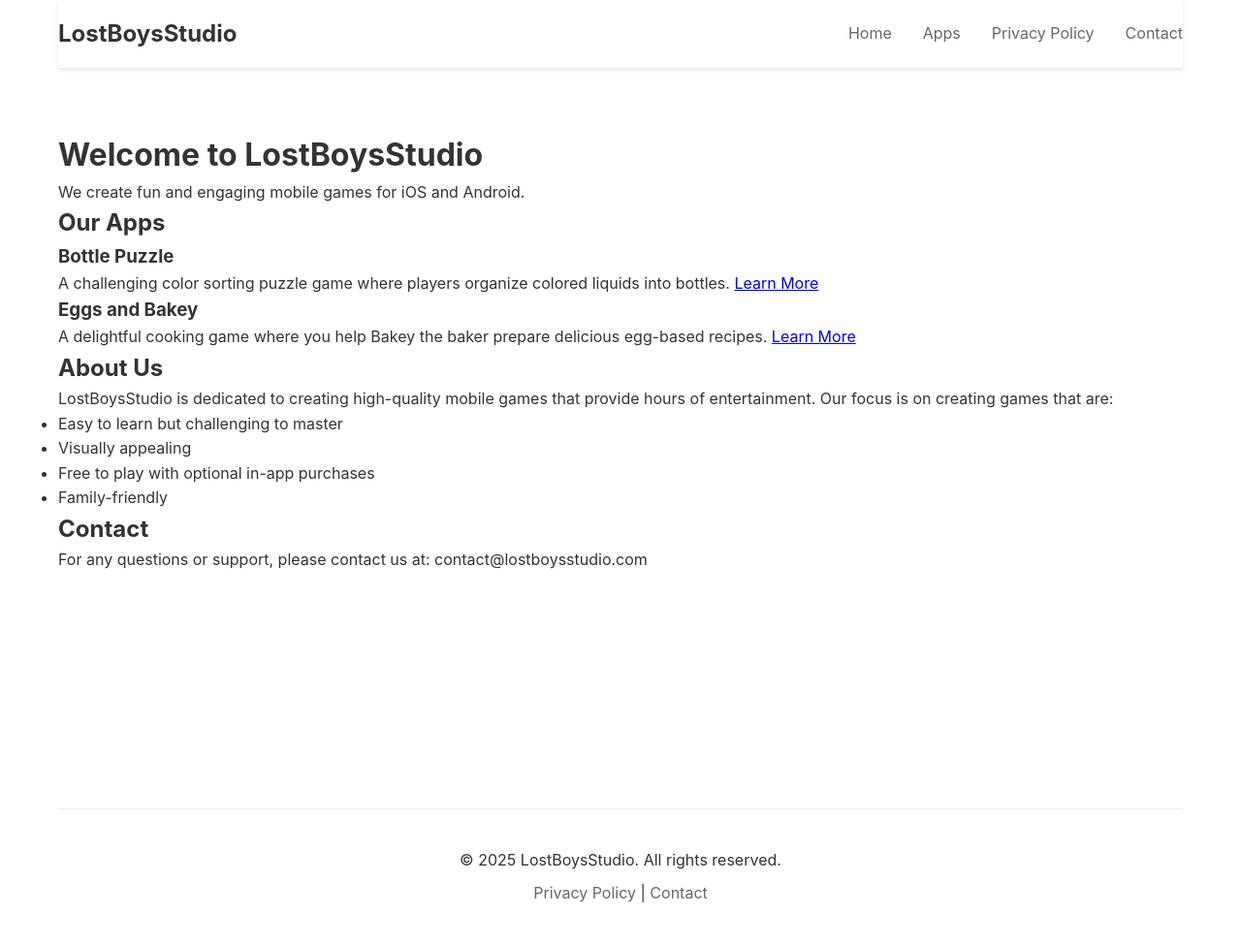
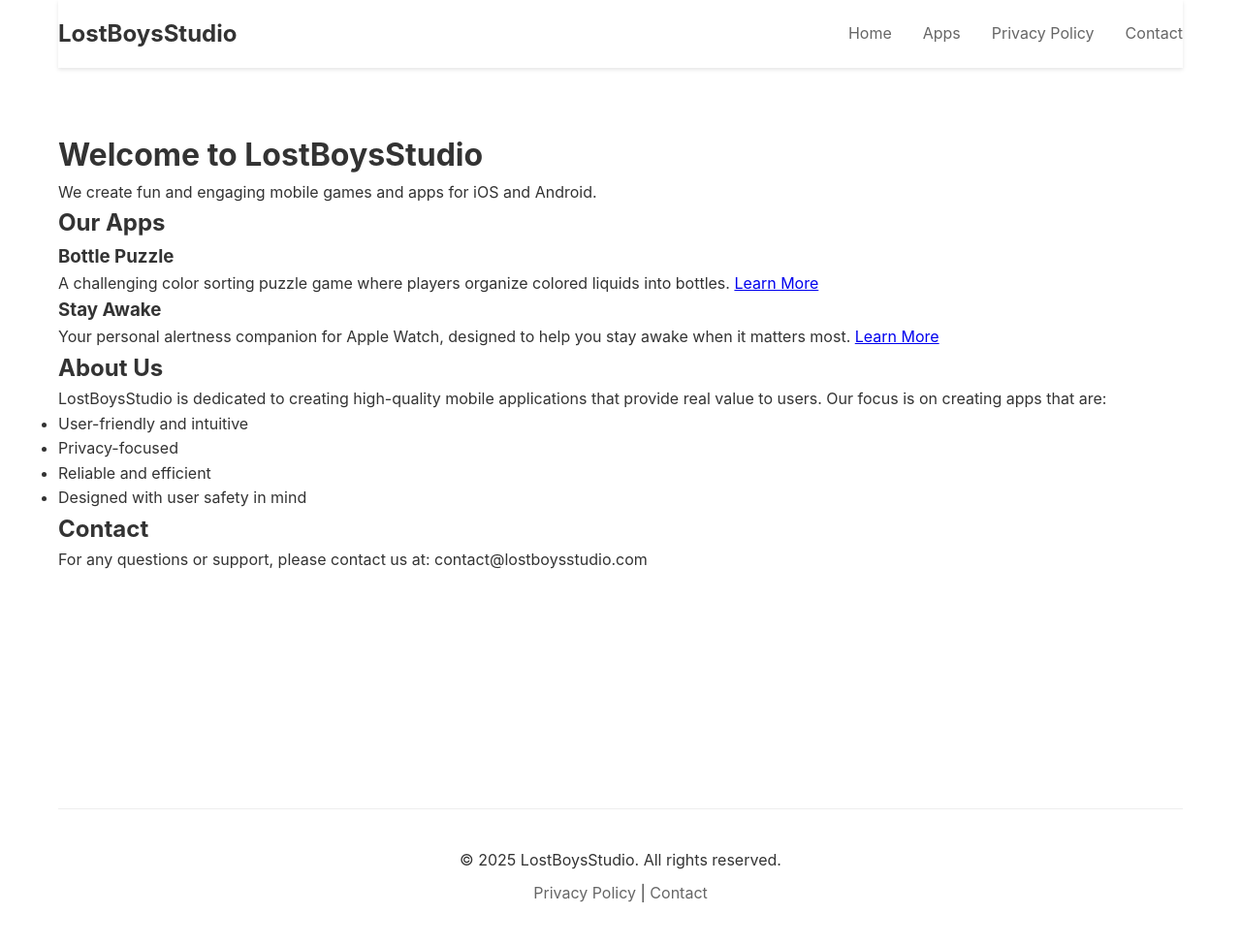
Before and after one commit to LostBoysStudio/lostboysstudio.github.io, a Jekyll site: the page built from index.md, in a window 1280 px wide. Shown: the whole page at 97% size. Built offline with Jekyll 4.4.1, drawn with Linux system fonts in a browser that asks for light colours.

Commit message:
Update website with Stay Awake app and remove Eggs and Bakey

```diff
--- a/index.md
+++ b/index.md
@@ -5,7 +5,7 @@ title: Home
 
 # Welcome to LostBoysStudio
 
-We create fun and engaging mobile games for iOS and Android.
+We create fun and engaging mobile games and apps for iOS and Android.
 
 ## Our Apps
 
@@ -13,17 +13,17 @@ We create fun and engaging mobile games for iOS and Android.
 A challenging color sorting puzzle game where players organize colored liquids into bottles.
 [Learn More](/apps/bottle-puzzle/)
 
-### Eggs and Bakey
-A delightful cooking game where you help Bakey the baker prepare delicious egg-based recipes.
-[Learn More](/apps/eggs-and-bakey/)
+### Stay Awake
+Your personal alertness companion for Apple Watch, designed to help you stay awake when it matters most.
+[Learn More](/apps/stay-awake/)
 
 ## About Us
 
-LostBoysStudio is dedicated to creating high-quality mobile games that provide hours of entertainment. Our focus is on creating games that are:
-- Easy to learn but challenging to master
-- Visually appealing
-- Free to play with optional in-app purchases
-- Family-friendly
+LostBoysStudio is dedicated to creating high-quality mobile applications that provide real value to users. Our focus is on creating apps that are:
+- User-friendly and intuitive
+- Privacy-focused
+- Reliable and efficient
+- Designed with user safety in mind
 
 ## Contact
 
```
Also changed, not shown: apps/stay-awake/index.md (added, +64 -0 lines), apps/stay-awake/privacy.md (added, +74 -0 lines).
